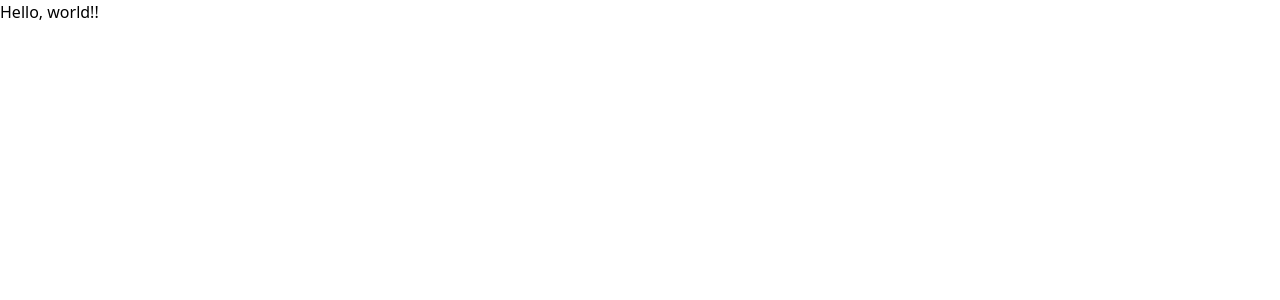
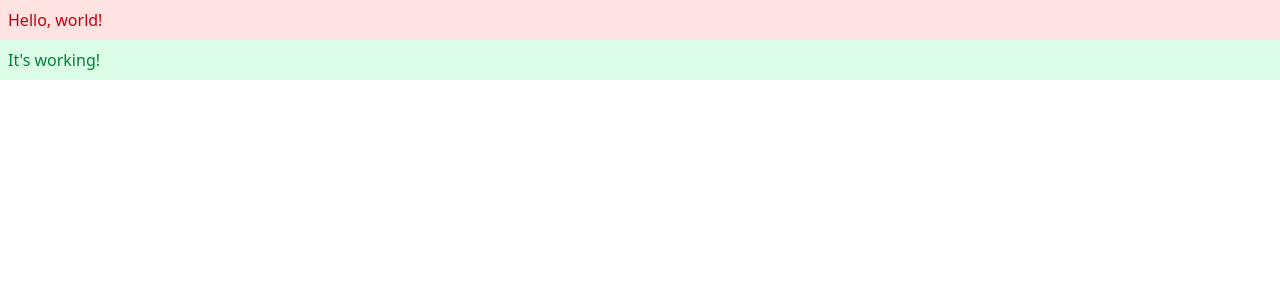
Before and after one commit to joaoragazzo/portfolio, a React (Vite) app in the folder app/: page / in a window 1280 px wide. Shown: the top 300 px of the page. Built offline with nearby package versions, Linux system fonts and the light colour scheme.

Commit message:
testing ci/cd

```diff
--- a/app/src/App.jsx
+++ b/app/src/App.jsx
@@ -1,6 +1,9 @@
 function App() {
   return (
-    <p>Hello, world!!</p>
+    <>
+      <p className="bg-red-100 p-2 text-red-700">Hello, world!</p>
+      <p className="bg-green-100 p-2 text-green-700">It's working!</p>
+    </>
   )
 }
 
```
